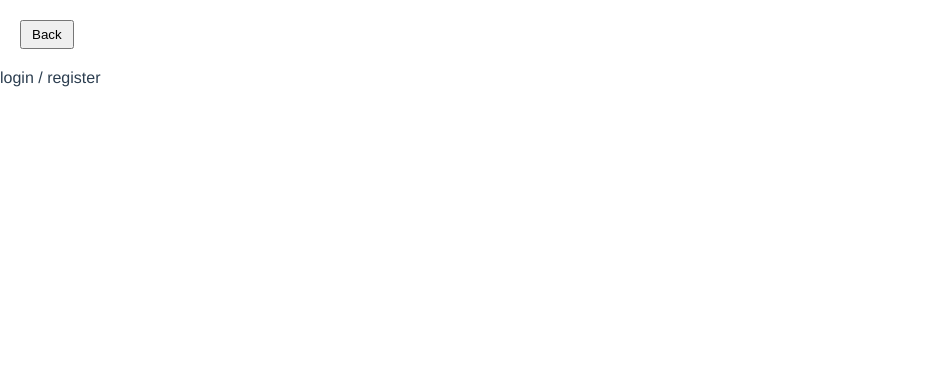
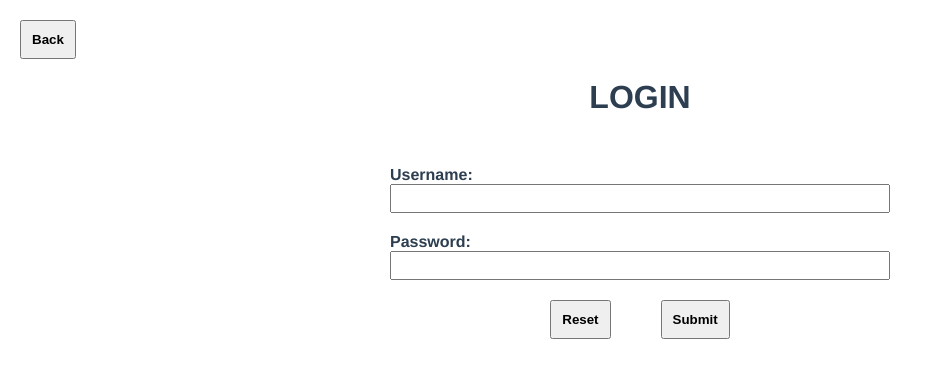
Before and after one commit to hanzyong1/restaurant-fe, a Vue app: page /login in a window 1280 px wide. Shown: the top 378 px of the page, without its empty margins (0-952 px from the left). Built offline with nearby package versions, Linux system fonts and the light colour scheme.

Commit message:
add response code plugin

```diff
--- a/package.json
+++ b/package.json
@@ -10,6 +10,7 @@
   "dependencies": {
     "axios": "^1.4.0",
     "core-js": "^3.8.3",
+    "sweetalert2": "^11.7.23",
     "vue": "^2.6.14",
     "vue-router": "^3.5.1"
   },
--- /dev/null
+++ b/plugins/plugin.js
@@ -0,0 +1,13 @@
+import Swal from "sweetalert2";
+
+export default {
+  install(Vue) {
+    Vue.prototype.$responseStatus = (value) => {
+      if (value == 200) {
+        Swal.fire("Success!", "Restaurant added!", "success");
+      } else {
+        Swal.fire("Oops!", "Please try again", "error");
+      }
+    };
+  },
+};
--- a/src/main.js
+++ b/src/main.js
@@ -1,8 +1,12 @@
 import Vue from "vue";
 import App from "./App.vue";
 import router from "./router";
+import $responseStatus from "../plugins/plugin";
 
 Vue.config.productionTip = false;
+
+// Plugin
+Vue.use($responseStatus);
 
 // Filters
 Vue.filter("capitalize", function (string) {
--- a/src/views/AddCategoryView.vue
+++ b/src/views/AddCategoryView.vue
@@ -3,7 +3,7 @@
     <BackButton />
     <div class="add-category">
       <h1>Add a Category</h1>
-      <form v-on:submit.prevent="postCategoryData">
+      <form ref="form" v-on:submit.prevent="postCategoryData">
         <label for="newCategory">Category Name: </label>
         <input type="text" id="newCategory" v-model="newCategory" required />
 
@@ -51,7 +51,6 @@ export default {
           method: "get",
           url: `${this.apiUrl}/restaurants?fields[0]=name`,
         });
-
         this.restaurants = response.data.data;
       } catch (error) {
         console.log(error);
@@ -60,7 +59,7 @@ export default {
 
     async postCategoryData() {
       try {
-        await axios({
+        const response = await axios({
           method: "post",
           url: `${this.apiUrl}/categories`,
           data: {
@@ -76,14 +75,14 @@ export default {
             },
           },
         });
+        this.$responseStatus(response.request.status);
       } catch (error) {
         console.log(error);
       }
     },
 
     resetForm() {
-      this.selectedRestaurant = "";
-      this.newCategory = "";
+      this.$refs.form.reset();
     },
   },
   mounted() {
--- a/src/views/AddRestaurantView.vue
+++ b/src/views/AddRestaurantView.vue
@@ -166,7 +166,7 @@ export default {
           url: `${this.apiUrl}/restaurants`,
           data: fd,
         });
-        console.log(response);
+        this.$responseStatus(response.request.status);
       } catch (error) {
         console.log(error.response.data);
       }
--- a/src/views/HomeView.vue
+++ b/src/views/HomeView.vue
@@ -101,6 +101,8 @@ export default {
           url: `${this.apiUrl}/restaurants?populate=*`,
         });
         this.restaurants = response.data.data;
+
+        console.log(response);
       } catch (error) {
         console.log(error);
       }
--- a/src/views/LoginView.vue
+++ b/src/views/LoginView.vue
@@ -1,7 +1,21 @@
 <template>
   <div class="page">
     <BackButton />
-    <div class="login">login / register</div>
+    <div class="login">
+      <h1>LOGIN</h1>
+      <form ref="form" v-on:submit.prevent="">
+        <label for="username">Username:</label>
+        <input type="text" id="username" v-model="username" />
+
+        <label for="password">Password:</label>
+        <input type="text" id="password" v-model="password" />
+
+        <div class="buttons">
+          <button @click="resetForm">Reset</button>
+          <button type="submit">Submit</button>
+        </div>
+      </form>
+    </div>
   </div>
 </template>
 
@@ -11,7 +25,15 @@ import BackButton from "@/components/BackButton.vue";
 export default {
   components: { BackButton },
   data() {
-    return {};
+    return {
+      username: "",
+      password: "",
+    };
+  },
+  methods: {
+    resetForm() {
+      this.$refs.form.reset();
+    },
   },
 };
 </script>
@@ -19,7 +41,50 @@ export default {
 <style scoped>
 .page {
   background-color: white;
-  height: 100vh;
+  height: 100dvh;
   text-align: left;
 }
+
+h1 {
+  text-align: center;
+  margin-bottom: 50px;
+}
+
+.login {
+  display: flex;
+  flex-direction: column;
+  align-items: center;
+  justify-content: center;
+}
+
+form {
+  display: flex;
+  flex-direction: column;
+  align-items: start;
+  justify-content: center;
+  width: 500px;
+}
+
+input {
+  margin-bottom: 20px;
+  width: 100%;
+  padding: 5px;
+}
+
+label {
+  font-weight: bold;
+}
+
+.buttons {
+  width: 100%;
+  display: flex;
+  justify-content: center;
+  align-items: center;
+  gap: 50px;
+}
+
+button {
+  padding: 10px;
+  font-weight: bold;
+}
 </style>
```
Also changed, not shown: 1 other file (tests, documents, lock files or other folders).
